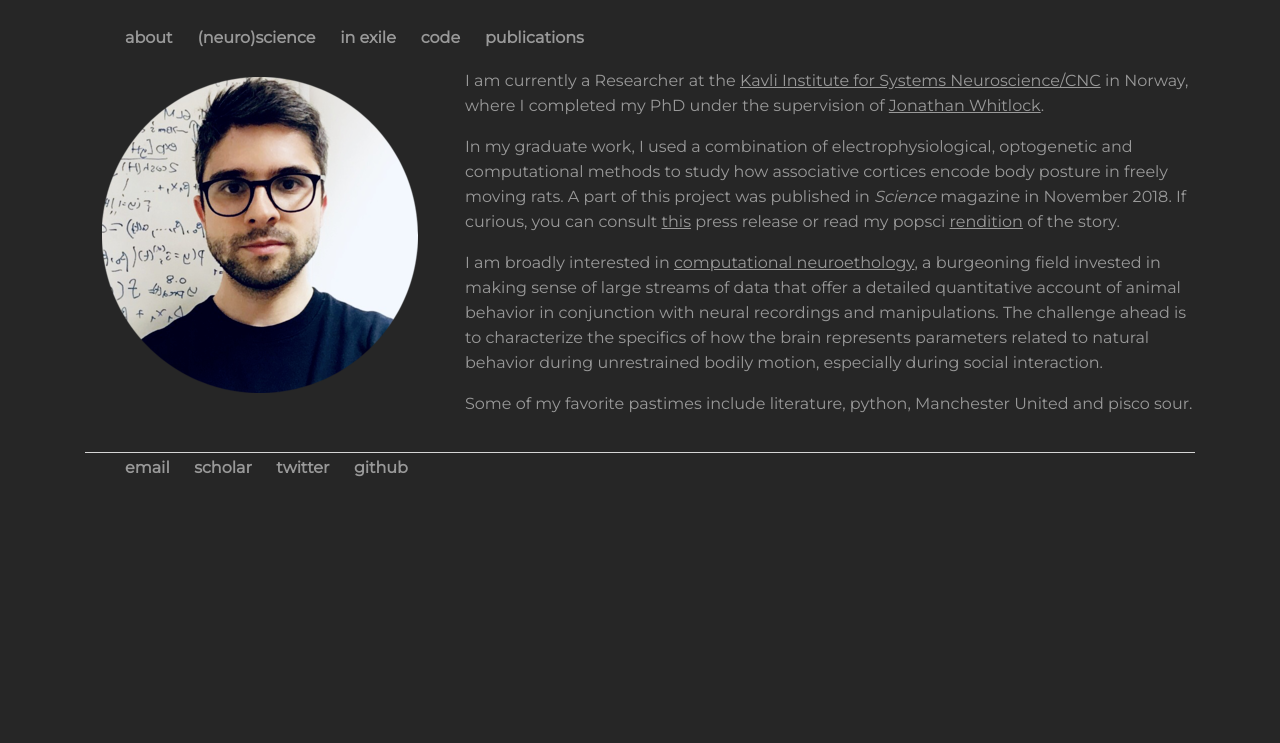
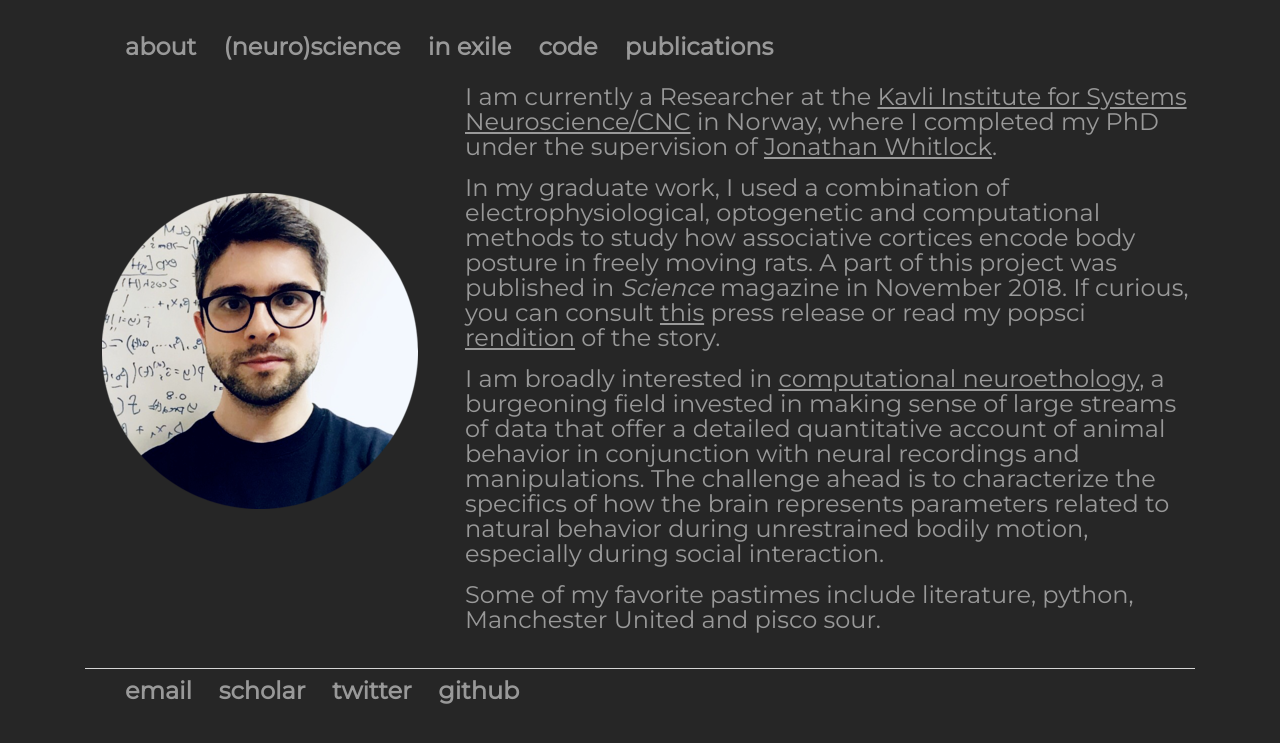
Before and after one commit to bartulem/bartulem.github.io, a Jekyll site: the page built from about/index.html, in a window 1280 px wide. Shown: the top 743 px of the page. Built offline with Jekyll 4.4.1, drawn with Linux system fonts in a browser that asks for light colours.

Commit message:
Update main.css

```diff
--- a/css/main.css
+++ b/css/main.css
@@ -1,7 +1,7 @@
 @import url(http://fonts.googleapis.com/css?family=Merriweather:300,300italic,400,400italic,700,700italic);
 @import url(http://fonts.googleapis.com/css?family=Montserrat);
 
-body { padding-top: 20px; padding-bottom: 40px; font-family: 'Merriweather', Georgia, Times; font-size: 16px; background-color: #262626; color: #999999;}
+body { padding-top: 20px; padding-bottom: 40px; font-family: 'Merriweather', Georgia, Times; font-size: 24px; background-color: #262626; color: #999999;}
 
 h1, h2, h3, h4, h5, h6, .h1, .h2, .h3, .h4, .h5, .h6 { font-family: 'Merriweather', Georgia, Times; font-weight: normal;}
 
@@ -16,7 +16,7 @@ nav ul li, header ul li { font-family: 'Montserrat', Helvetica, sans-serif; font
 
 nav ul li, footer ul li { font-family: 'Montserrat', Helvetica, sans-serif; padding: 0px; margin-right: 20px; list-style: none; display: inline; font-size: 1.15em; font-weight: bold; }
 
-a { color: #999999; text-decoration: none; font-family: 'Montserrat', Helvetica, sans-serif; font-style: normal; font-size: 16px; line-height: 25px; text-align: justify; text-justify: inter-word; }
+a { color: #999999; text-decoration: none; font-family: 'Montserrat', Helvetica, sans-serif; font-style: normal; font-size: 24px; line-height: 25px; text-align: justify; text-justify: inter-word; }
 
 /* Navigation */
 h3.text-muted a {text-decoration: none; color: #999999; }
@@ -40,8 +40,8 @@ ul.posts li { list-style: none;}
 .jumbotron { margin: 80px 0; }
 .jumbotron h1 { font-size: 72px; line-height: 1; }
 .jumbotron .btn { font-size: 21px; padding: 14px 24px; }
-.marketing p { font-family: 'Montserrat', Helvetica, sans-serif; font-size: 16px; line-height: 25px; color: #999999; }
-.marketing p.lead { font-family: 'Montserrat', Helvetica, sans-serif; font-size: 16px; line-height: 30px; }
+.marketing p { font-family: 'Montserrat', Helvetica, sans-serif; font-size: 24px; line-height: 25px; color: #999999; }
+.marketing p.lead { font-family: 'Montserrat', Helvetica, sans-serif; font-size: 24px; line-height: 30px; }
 
 
 .step { border-radius: 50%;
```
